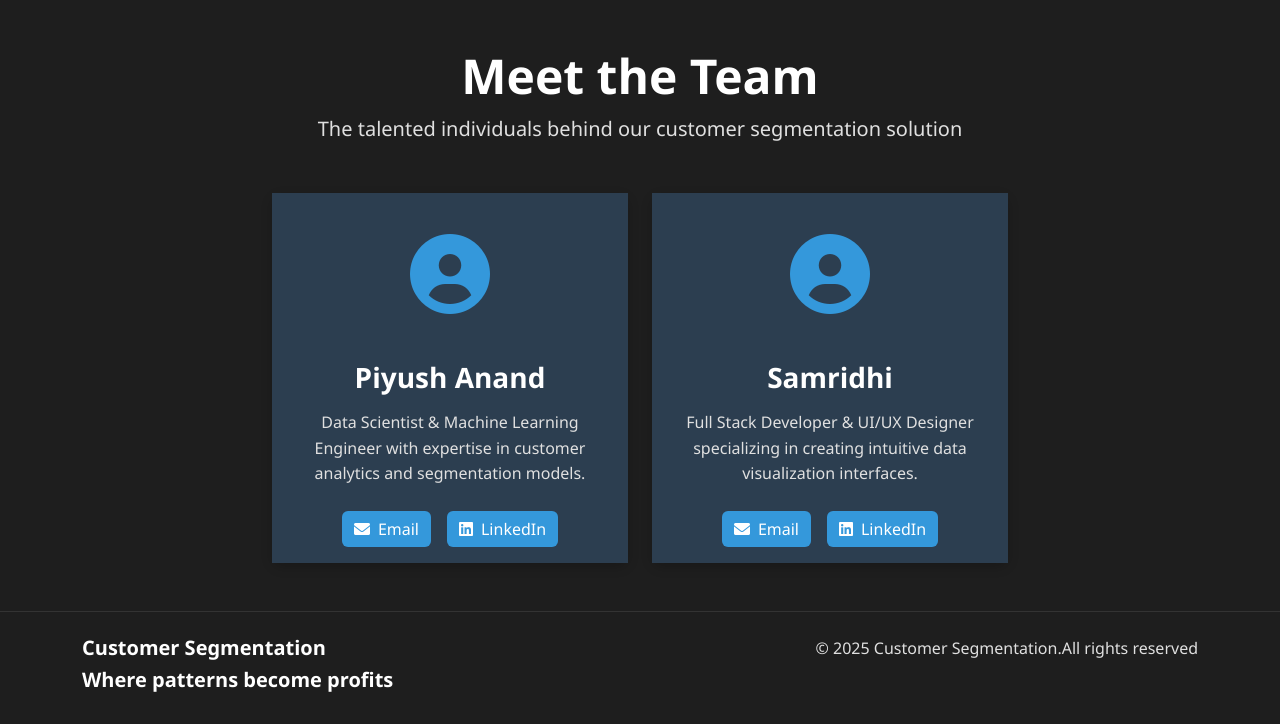
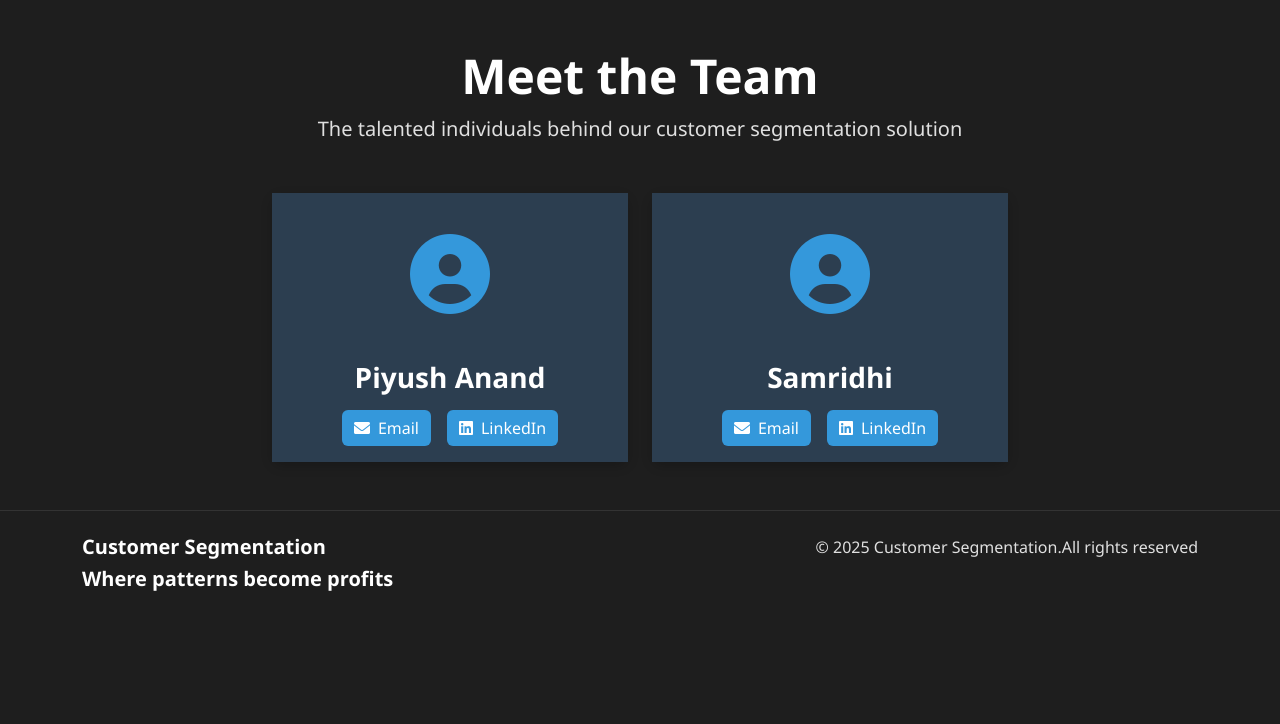
Before and after one commit to BabaAnand29/Customer-Segmentation, a Flask app: page / in a window 1280 px wide. Shown: the part 1896-2620 px from the top of the page. After the commit the page ends 2487 px from the top, so only its background shows below. Run offline with Flask 3, Linux system fonts and the light colour scheme.

Commit message:
Update index.html

```diff
--- a/templates/index.html
+++ b/templates/index.html
@@ -290,7 +290,6 @@
                                 <i class="fas fa-user-circle"></i>
                             </div>
                             <h3 class="mb-3">Piyush Anand</h3>
-                            <p class="mb-4">Data Scientist & Machine Learning Engineer with expertise in customer analytics and segmentation models.</p>
                             <div class="d-flex justify-content-center gap-3">
                                 <a href="mailto:piyush200anand@gmail.com" class="btn btn-primary">
                                     <i class="fas fa-envelope me-2"></i>Email
@@ -311,7 +310,6 @@
                                 <i class="fas fa-user-circle"></i>
                             </div>
                             <h3 class="mb-3">Samridhi</h3>
-                            <p class="mb-4">Full Stack Developer & UI/UX Designer specializing in creating intuitive data visualization interfaces.</p>
                             <div class="d-flex justify-content-center gap-3">
                                 <a href="mailto:samridhi10043@gmail.com" class="btn btn-primary">
                                     <i class="fas fa-envelope me-2"></i>Email
```
